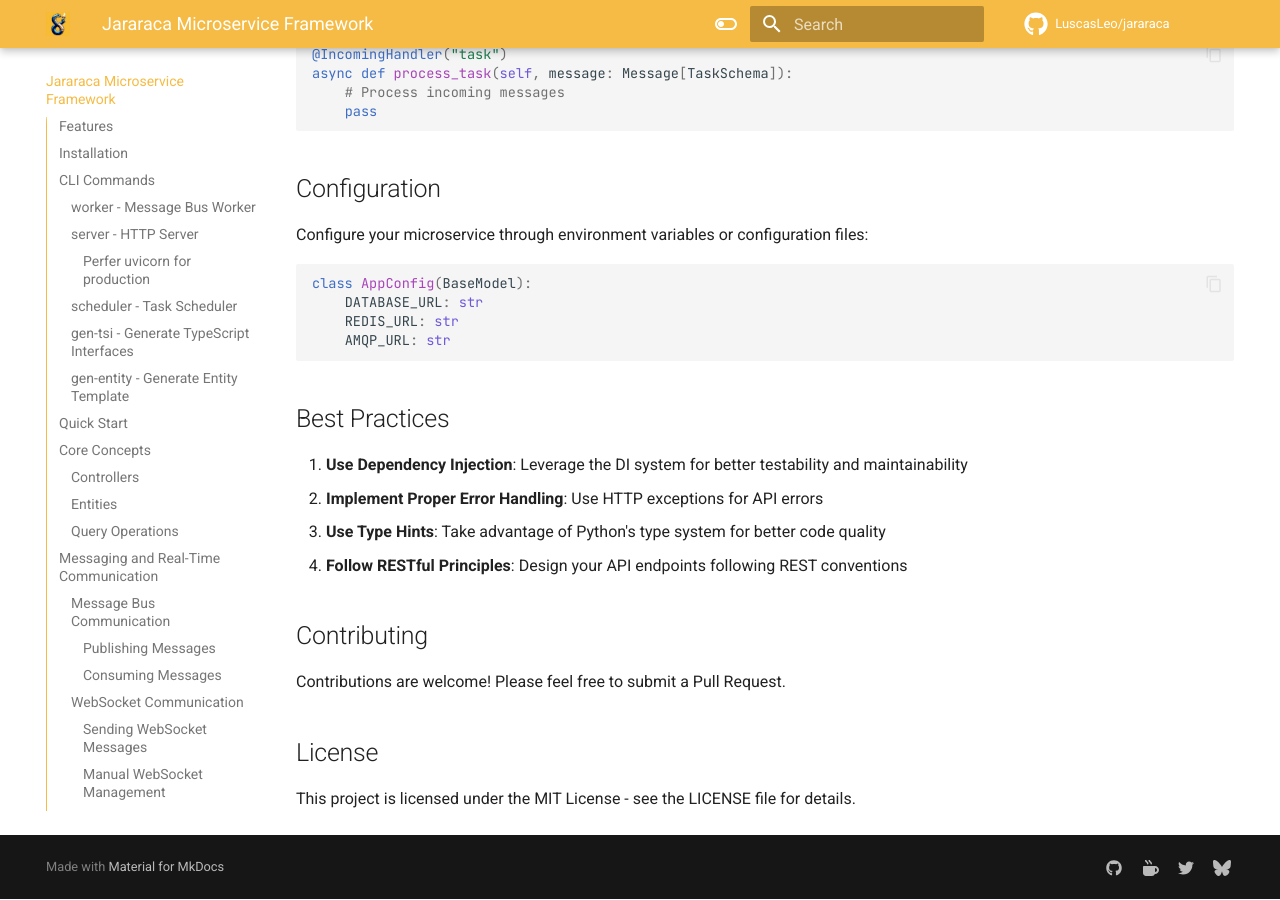
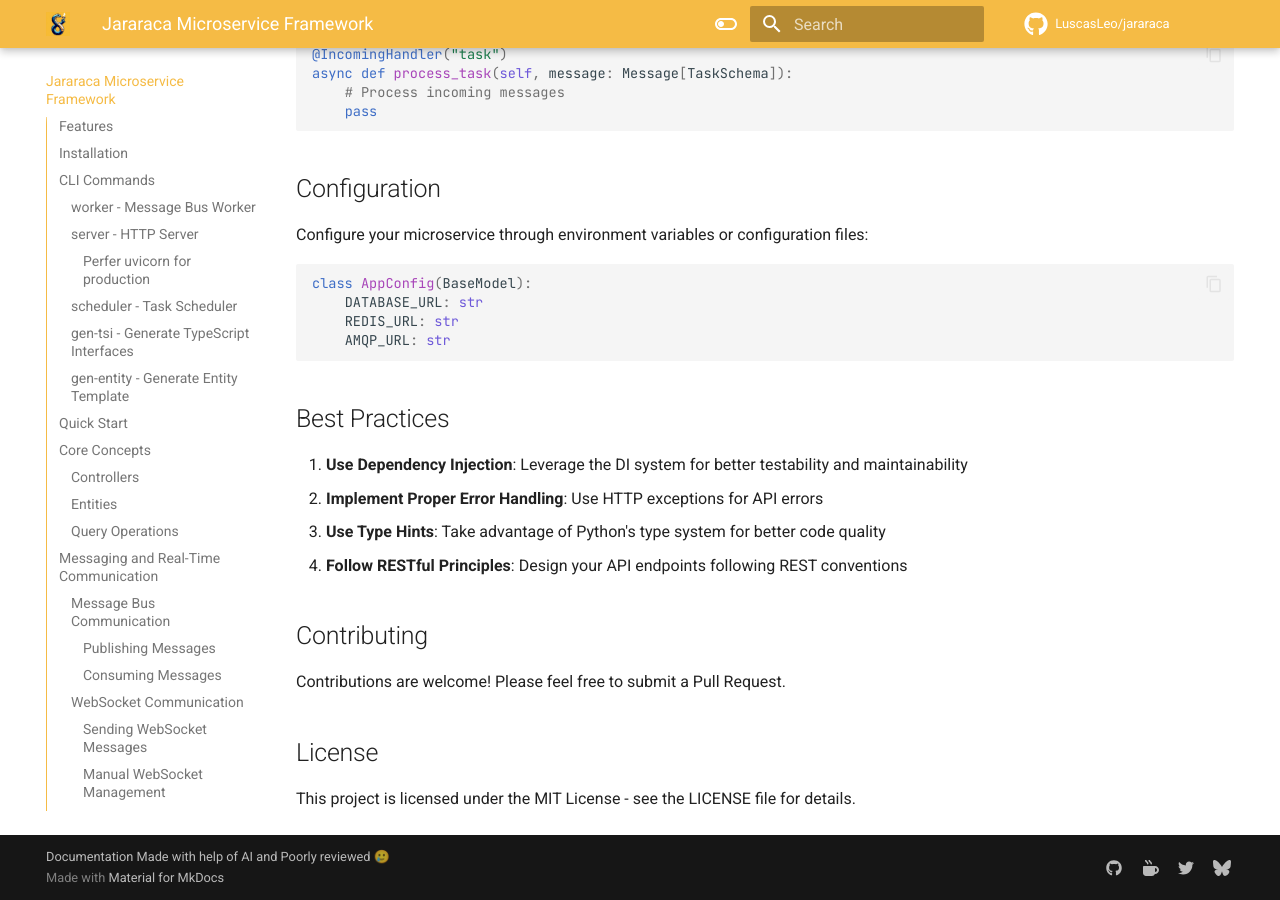
Before and after one commit to LuscasLeo/jararaca, an MkDocs documentation site: the page built from docs/index.md, in a window 1280 px wide and 900 px high, scrolled down 9774 px. Built offline with MkDocs 1.6.1 and Material for MkDocs 9.7.7, drawn with Linux system fonts in a browser that asks for light colours; comment, search, counter and statistics services are not loaded.

Commit message:
Add copyright footer note to documentation

```diff
--- a/mkdocs.yml
+++ b/mkdocs.yml
@@ -78,3 +78,5 @@
     - icon: fontawesome/brands/bluesky
       link: https://bsky.app/profile/luscasleo.dev
       name: LuscasLeo on Bluesky
+  # Adding footer note
+copyright: Documentation Made with help of AI and Poorly reviewed 🥲
```
